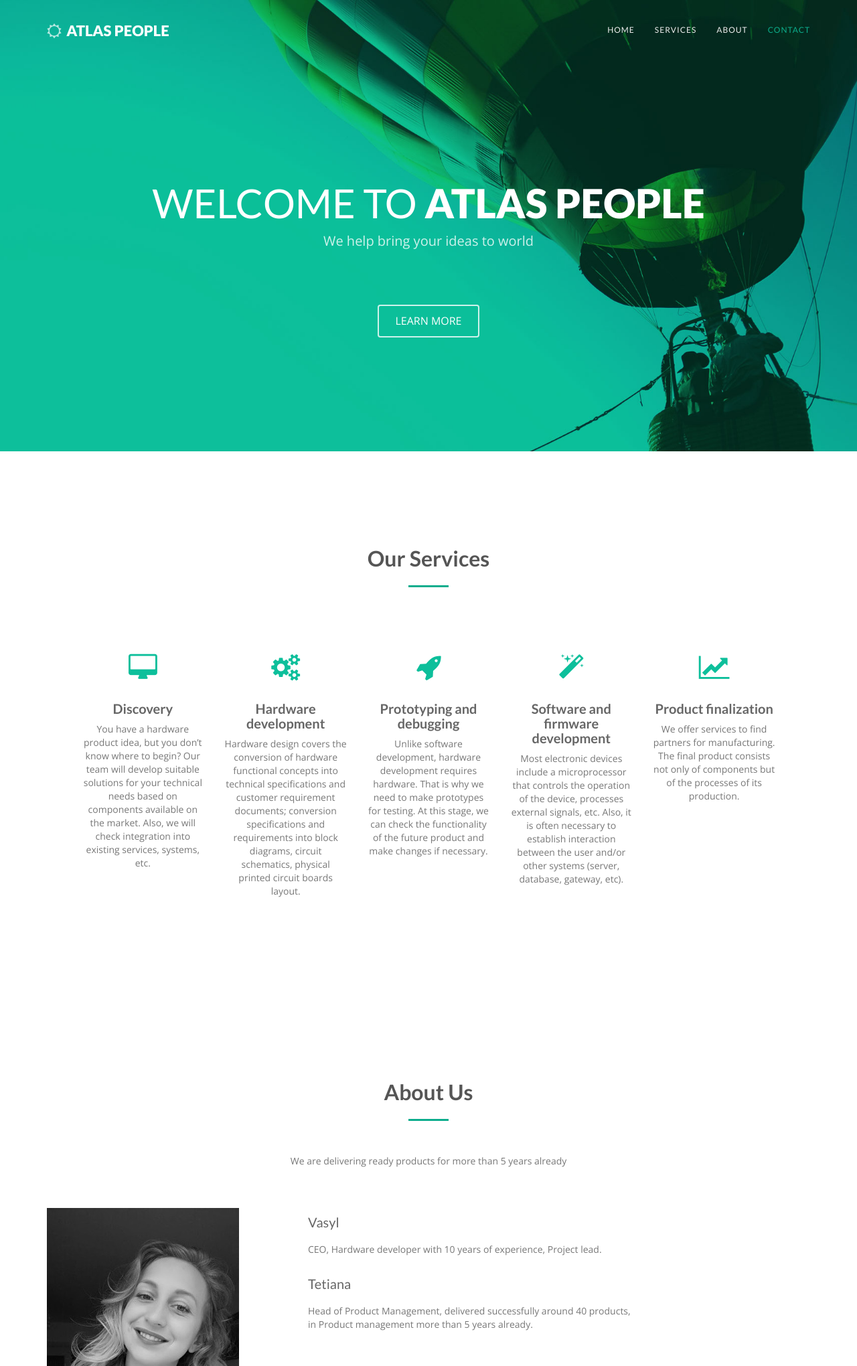
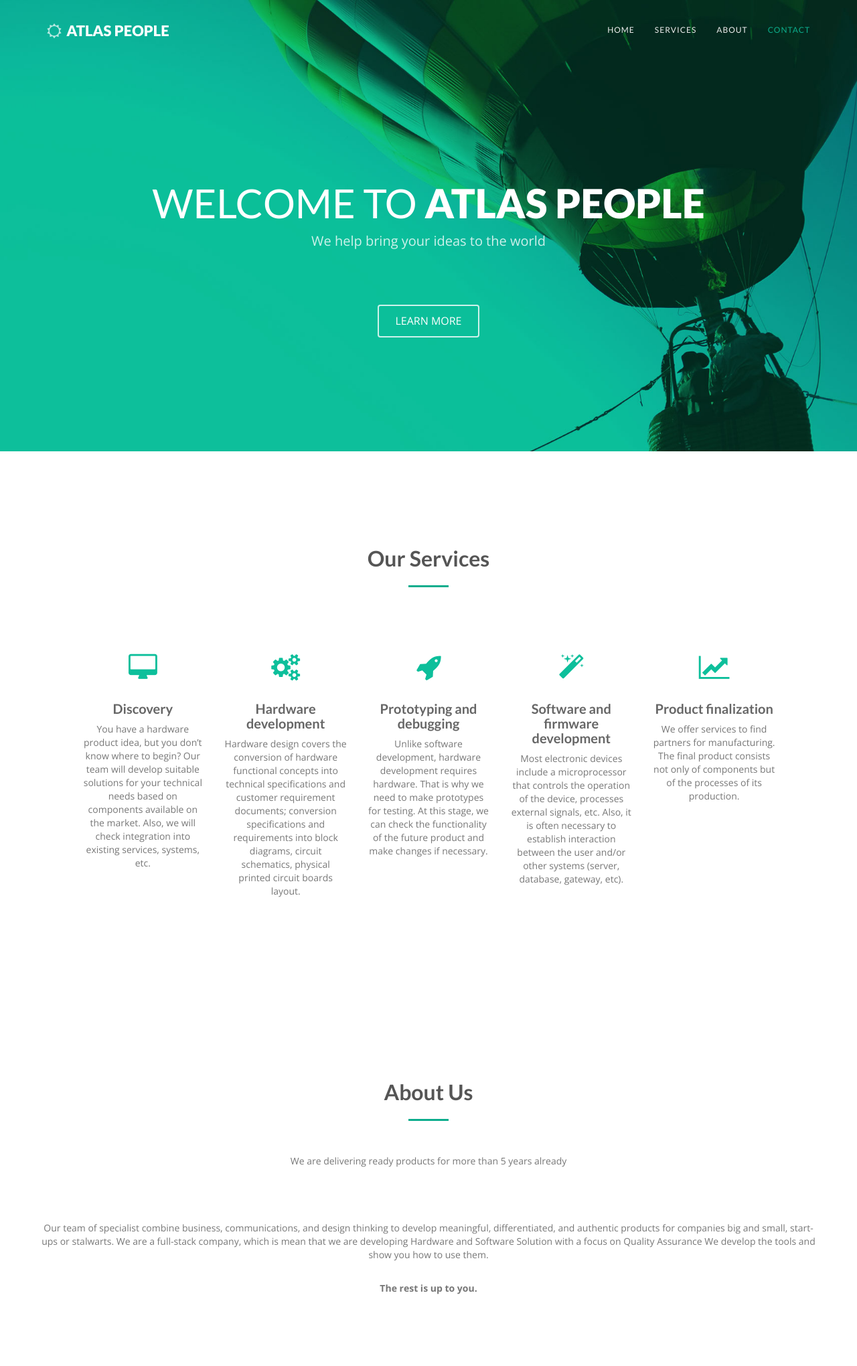
Before and after one commit to yurabysaha/atlaspeople, a Django app: page / in a window 1280 px wide. Shown: the top 2040 px of the page at 67% size. Run offline with Django 3.2, Linux system fonts and the light colour scheme; some libraries are stand-ins or nearby versions.

Commit message:
Fix About

```diff
--- a/website/templates/index.html
+++ b/website/templates/index.html
@@ -63,7 +63,7 @@
 <header class="text-center" name="home">
     <div class="intro-text">
         <h1>Welcome to <strong>Atlas People</strong></h1>
-        <p>We help bring your ideas to world</p>
+        <p>We help bring your ideas to the world</p>
         <a href="#services-section" class="btn btn-default btn-lg page-scroll">LEARN MORE</a></div>
 </header>
 
@@ -120,15 +120,23 @@
             <p>We are delivering ready products for more than 5 years already</p>
         </div>
         <div class="row">
-            <div class="col-md-4"><img src="{% static 'img/about.jpg' %}" class="img-responsive"></div>
-            <div class="col-md-8">
-                <div class="about-text">
-                    <h4>Vasyl</h4>
-                    <p>CEO, Hardware developer with 10 years of experience, Project lead.</p>
-                    <h4>Tetiana</h4>
-                    <p>Head of Product Management, delivered successfully around 40 products,<br> in Product management more than 5 years already. </p>
-                </div>
-            </div>
+{#            <div class="col-md-4">#}
+{#                <img src="{% static 'img/about.jpg' %}" class="img-responsive">#}
+                <p class="text-center">Our team of specialist combine business, communications, and design thinking to develop meaningful,
+                    differentiated, and authentic products for companies big and small, start-ups or stalwarts.
+                    We are a full-stack company, which is mean that we are developing Hardware and Software Solution
+                    with a focus on Quality Assurance
+                    We develop the tools and show you how to use them. </p>
+            <p class="text-center"><strong>The rest is up to you.</strong></p>
+{#            </div>#}
+{#            <div class="col-md-8">#}
+{#                <div class="about-text">#}
+{#                    <h4>Vasyl</h4>#}
+{#                    <p>CEO, Hardware developer with 10 years of experience, Project lead.</p>#}
+{#                    <h4>Tetiana</h4>#}
+{#                    <p>Head of Product Management, delivered successfully around 40 products,<br> in Product management more than 5 years already. </p>#}
+{#                </div>#}
+{#            </div>#}
         </div>
     </div>
 </div>
@@ -173,7 +181,7 @@
                 <p>contact@atlaspeople.org</p>
             </div>
             <div class="col-md-4"><i class="fa fa-phone"></i>
-                <p> +380 95 887 5994</p>
+                <p> +1 424 336 9184</p>
             </div>
         </div>
         <div class="col-md-8 col-md-offset-2">
```
